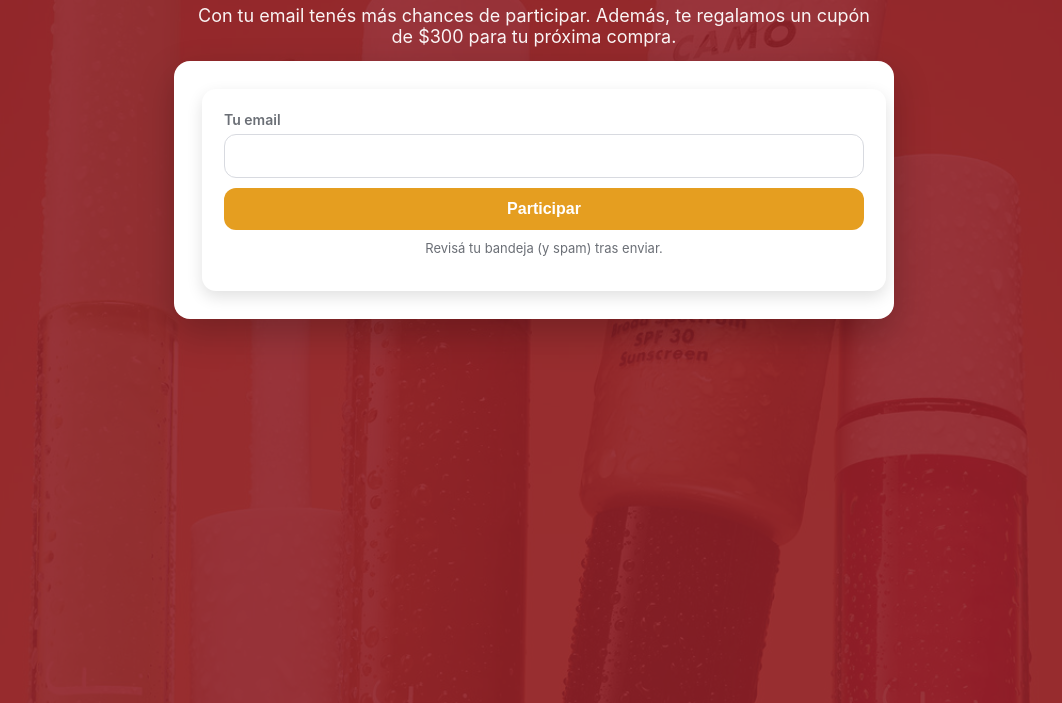
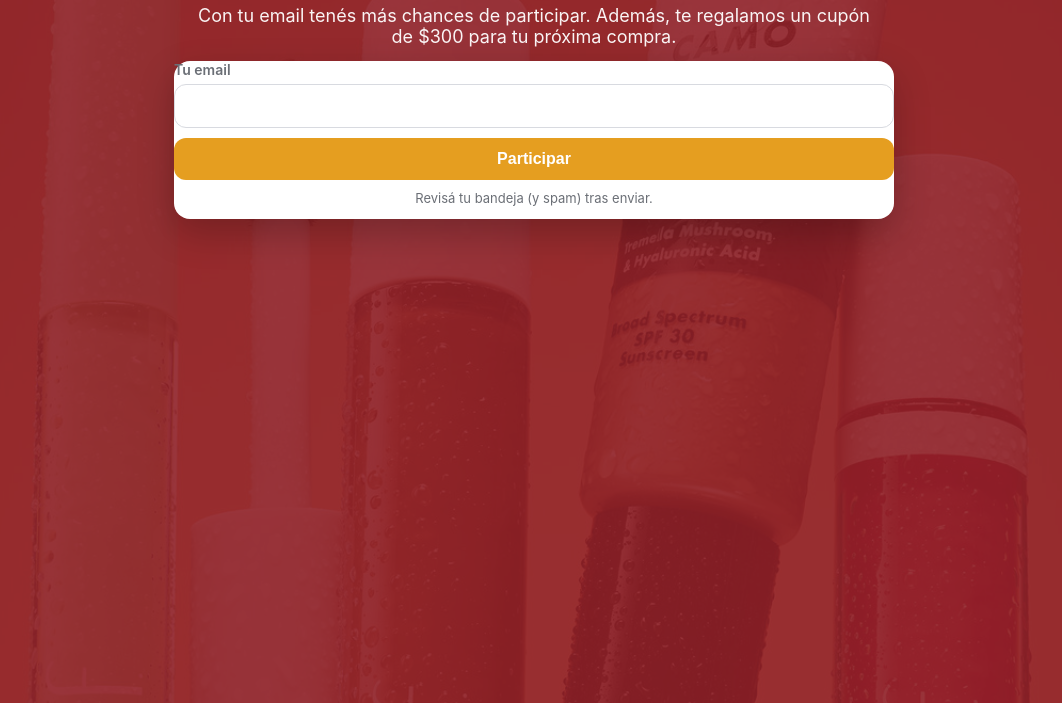
Before and after one commit to RomiValladares/SimpleLandingPages, a plain HTML site: page index-2.html in a window 1280 px wide. Shown: the part 97-800 px from the top of the page, without its empty margins (106-1168 px from the left). Drawn offline with Linux system fonts and the light colour scheme.

Commit message:
Update index-2.html

```diff
--- a/index-2.html
+++ b/index-2.html
@@ -73,7 +73,7 @@
 </head>
 <body>
   <div class="bg" aria-hidden="true"></div>
-  <div class="tint" aria-hidden="true"></div>
+  <div class="tint"></div>
 
   <div class="wrap">
     <p class="brand">DEPOP_UY</p>
@@ -81,11 +81,7 @@
     <p class="sub">Con tu email tenés más chances de participar. Además, te regalamos un cupón de $300 para tu próxima compra.</p>
   </div>
 
-  <!-- Always-visible embedded form (works in IG) -->
-  <div id="fallback">
-    <div class="card">
-      <div class="card-body">
-        <div class="slab">
+  <div id="fallback" class="card">
     <form action="https://cuerporaizbreathwork.us8.list-manage.com/subscribe/post?u=da01e192b9e5c7e47f1697a1b&amp;id=415cc74907&amp;f_id=00810fe1f0"
           method="post" target="_self" novalidate>
       <label class="lab" for="mce-EMAIL">Tu email</label>
@@ -97,8 +93,7 @@
       <p class="muted">Revisá tu bandeja (y spam) tras enviar.</p>
     </form>
   </div>
-      </div>
-    </div>
+
   </div>
 </body>
 </html>
```
Lines whose indentation alone changed are shown as unchanged.
